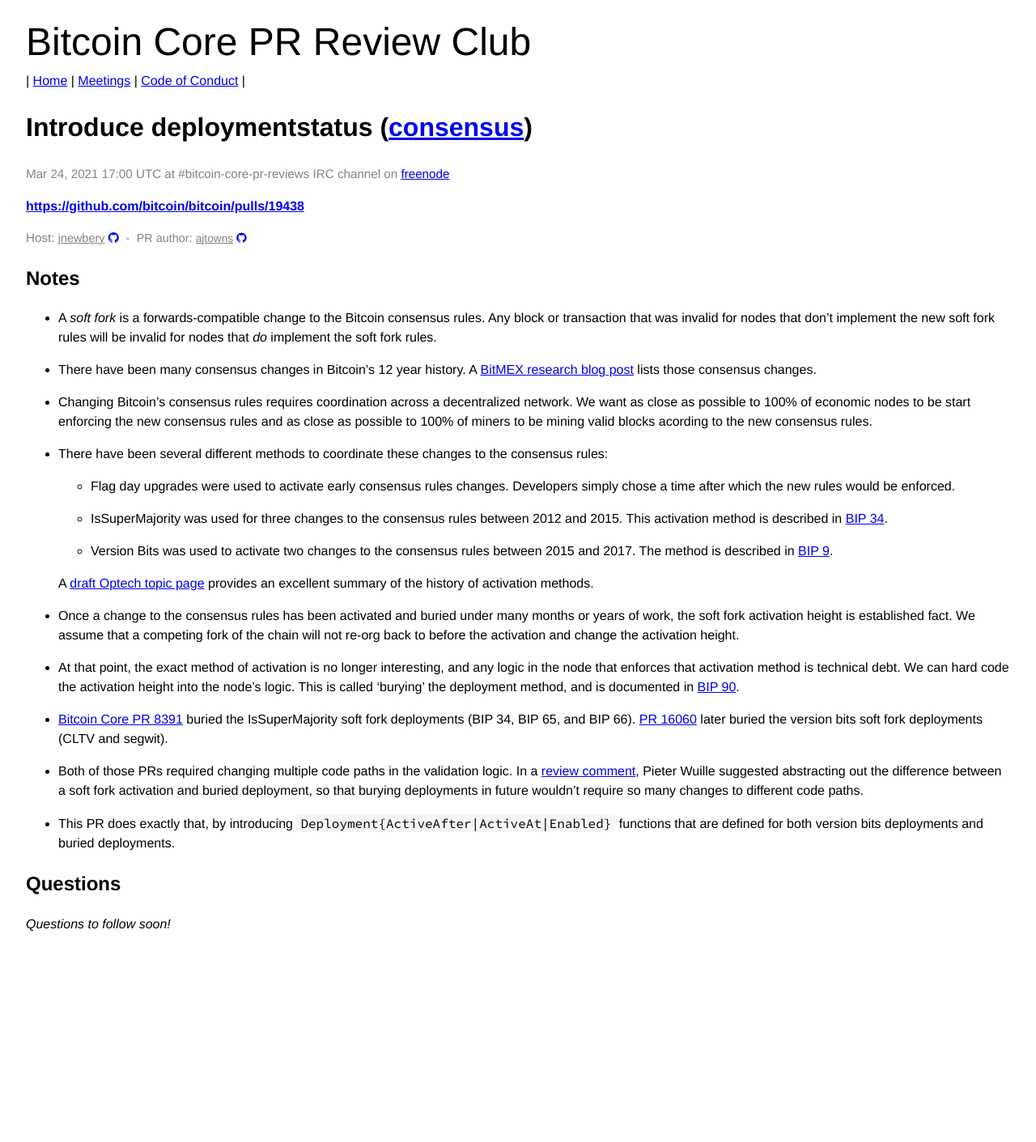
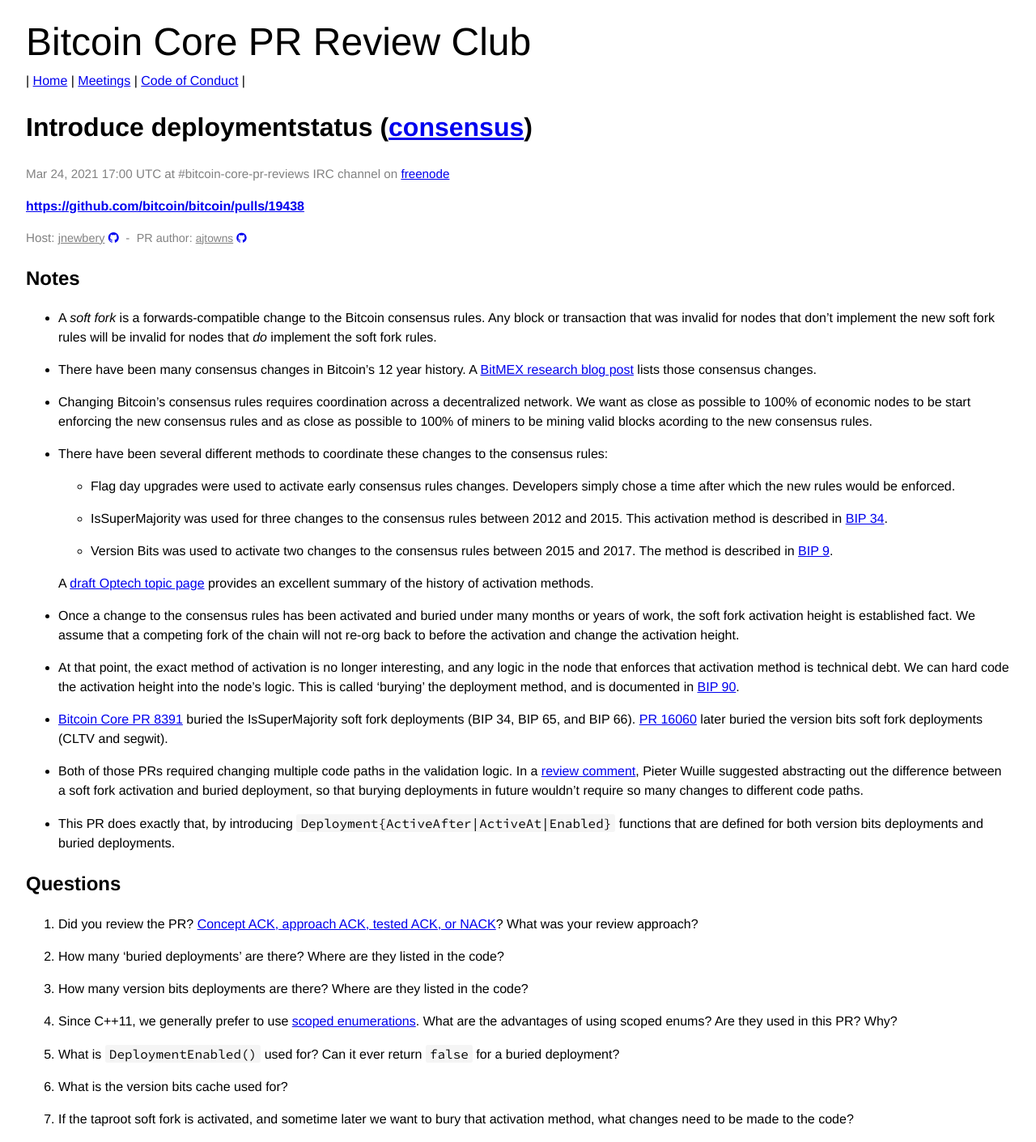
Before and after one commit to bitcoin-core-review-club/website, a Jekyll site: the page built from _posts/2021-03-24-#19438.md, in a window 1280 px wide. Shown: the whole page at 81% size. Built offline with Jekyll 4.4.1, drawn with Linux system fonts in a browser that asks for light colours; before the commit the page ends 1170 px from its top, so only the background shows below that.

Commit message:
Add questions for n19438

```diff
--- a/_posts/2021-03-24-#19438.md
+++ b/_posts/2021-03-24-#19438.md
@@ -75,7 +75,24 @@
 
 ## Questions
 
-_Questions to follow soon!_
+1.  Did you review the PR? [Concept ACK, approach ACK, tested ACK, or NACK](https://github.com/bitcoin/bitcoin/blob/master/CONTRIBUTING.md#peer-review)?
+    What was your review approach?
+
+2. How many 'buried deployments' are there? Where are they listed in the code?
+
+3. How many version bits deployments are there? Where are they listed in the code?
+
+4. Since C++11, we generally prefer to use [scoped
+   enumerations](https://en.cppreference.com/w/cpp/language/enum#Scoped_enumerations).
+   What are the advantages of using scoped enums? Are they used in this PR? Why?
+
+5. What is `DeploymentEnabled()` used for? Can it ever return `false` for a
+   buried deployment?
+
+6. What is the version bits cache used for?
+
+7. If the taproot soft fork is activated, and sometime later we want to bury
+   that activation method, what changes need to be made to the code?
 
 <!-- TODO: After meeting, uncomment and add meeting log between the irc tags
 ## Meeting Log
```
